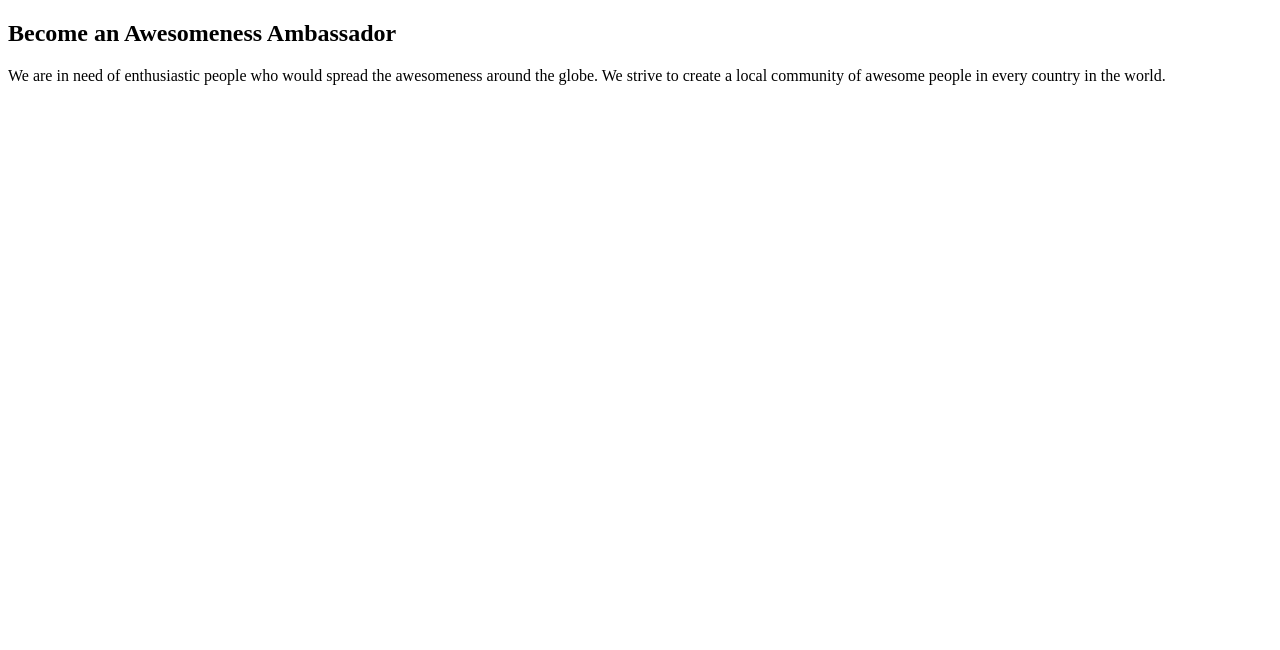
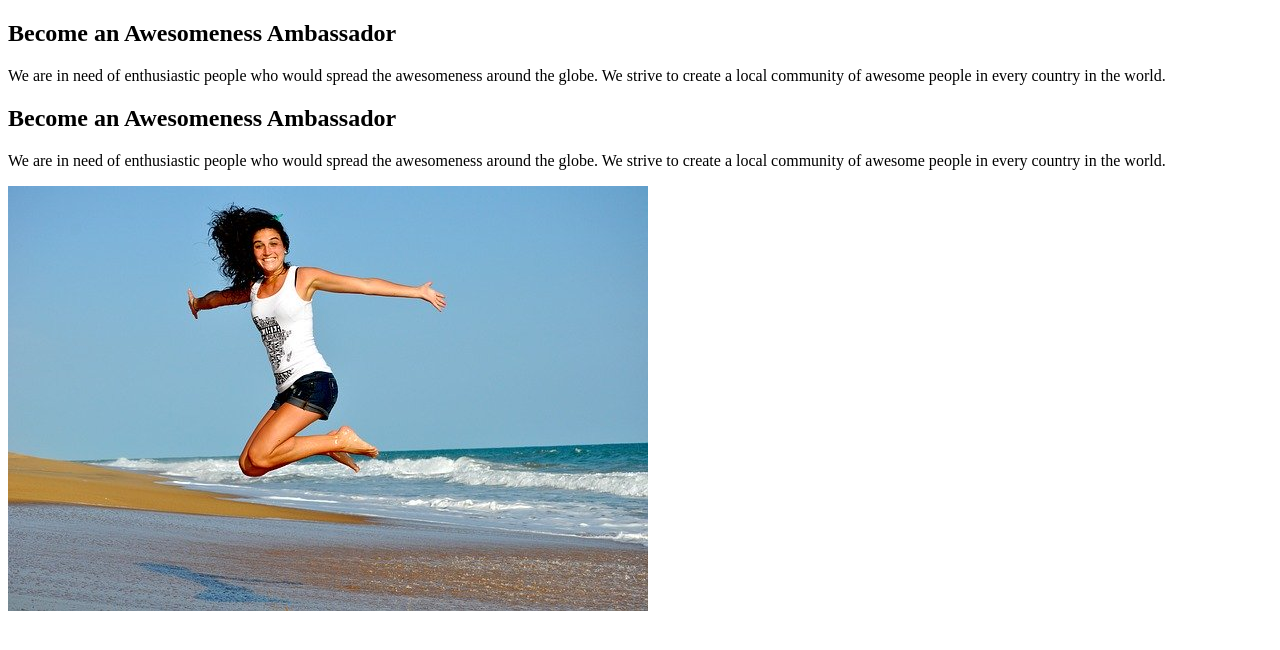
Before and after one commit to bbbeat/awesomeness, a plain HTML site: page index.html in a window 1280 px wide. Drawn offline with Linux system fonts and the light colour scheme.

Commit message:
Section 2

```diff
--- a/index.html
+++ b/index.html
@@ -13,6 +13,13 @@
         <p>We are in need of enthusiastic people who would spread the awesomeness around the globe. We strive to create
             a local community of awesome people in every country in the world.</p>
     </section>
+
+    <section class="section">
+        <h2>Become an Awesomeness Ambassador</h2>
+        <p>We are in need of enthusiastic people who would spread the awesomeness around the globe. We strive to create
+            a local community of awesome people in every country in the world.</p>
+        <img src="/img/fitness.jpg" alt="Fitness">
+    </section>
 </body>
 
 </html>
```
